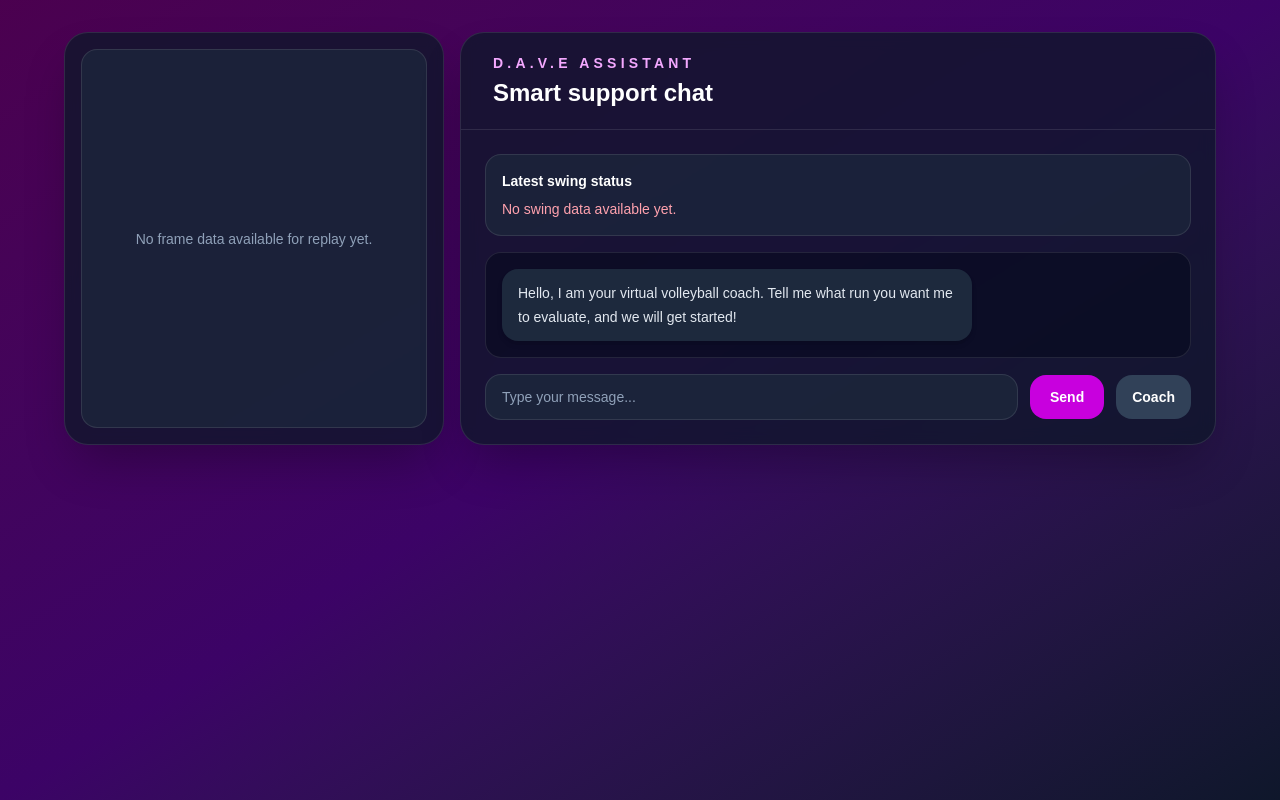
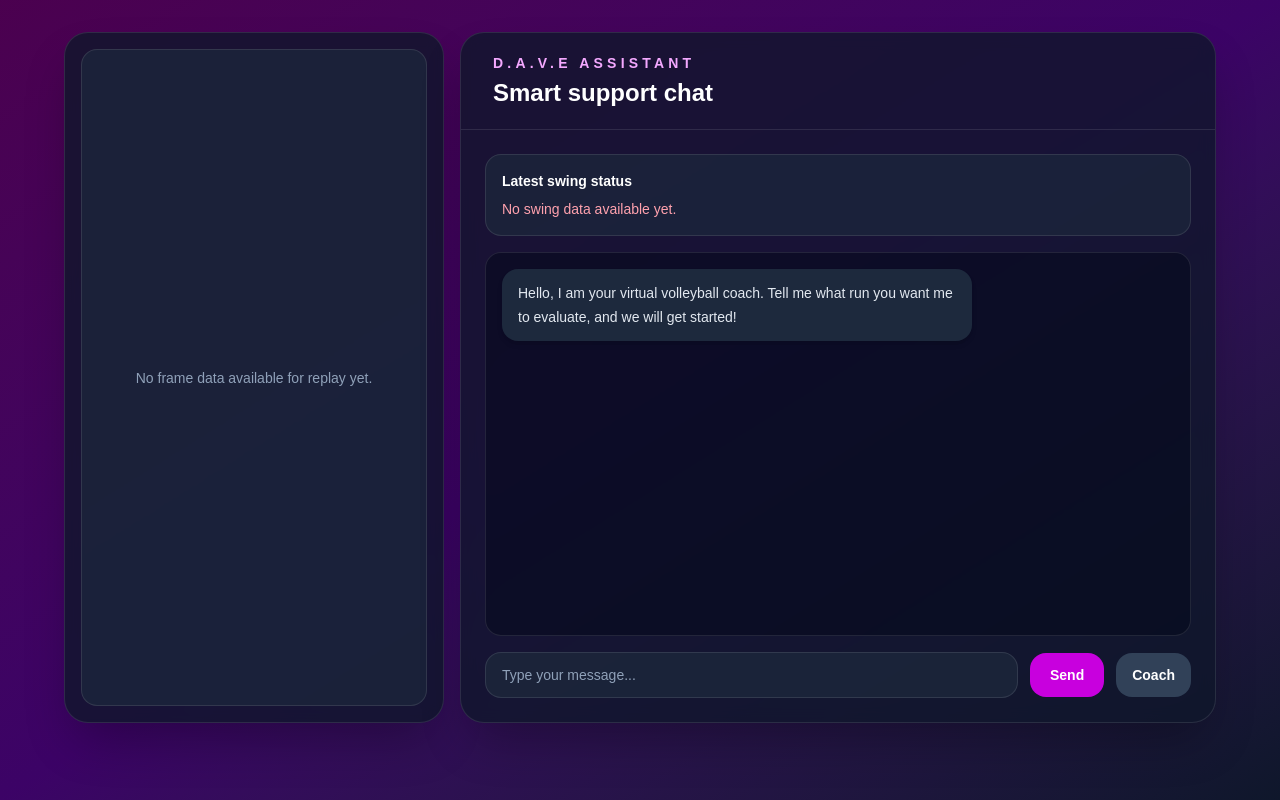
Before and after one commit to its-agn/DAVE, a Next.js app in the folder DAVE Website/: page / in a window 1280 px wide. Built offline with nearby package versions, Linux system fonts and the light colour scheme; no server answers.

Commit message:
small push

```diff
--- a/DAVE Website/app/page.tsx
+++ b/DAVE Website/app/page.tsx
@@ -279,7 +279,7 @@ export default function Home() {
               )}
             </div>
 
-            <div className="flex-1 min-h-0 space-y-3 overflow-y-auto rounded-2xl border border-white/10 bg-slate-950/50 p-3 sm:p-4">
+            <div className="min-h-[18rem] flex-[2] space-y-3 overflow-y-auto rounded-2xl border border-white/10 bg-slate-950/50 p-3 sm:p-4 sm:min-h-[22rem] lg:min-h-[24rem]">
               {messages.map((message) => (
                 <div
                   key={message.id}
```
